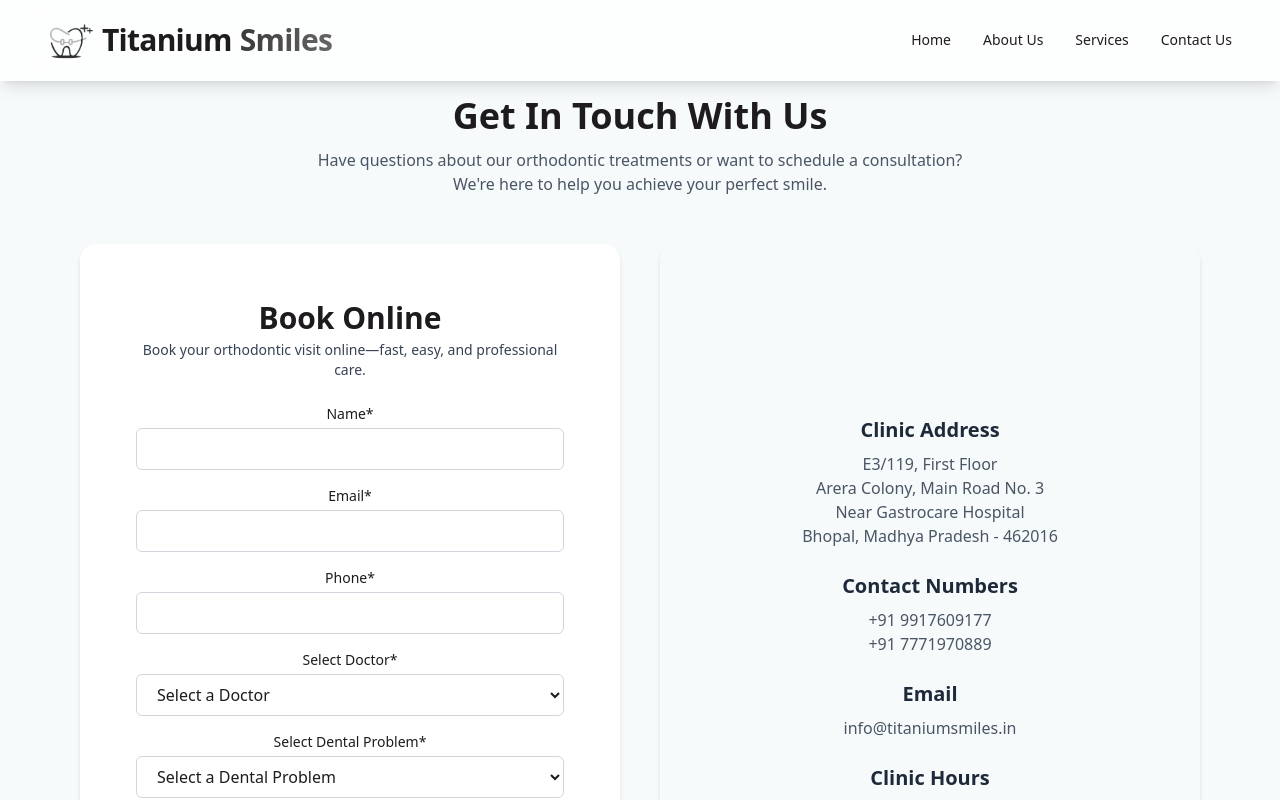
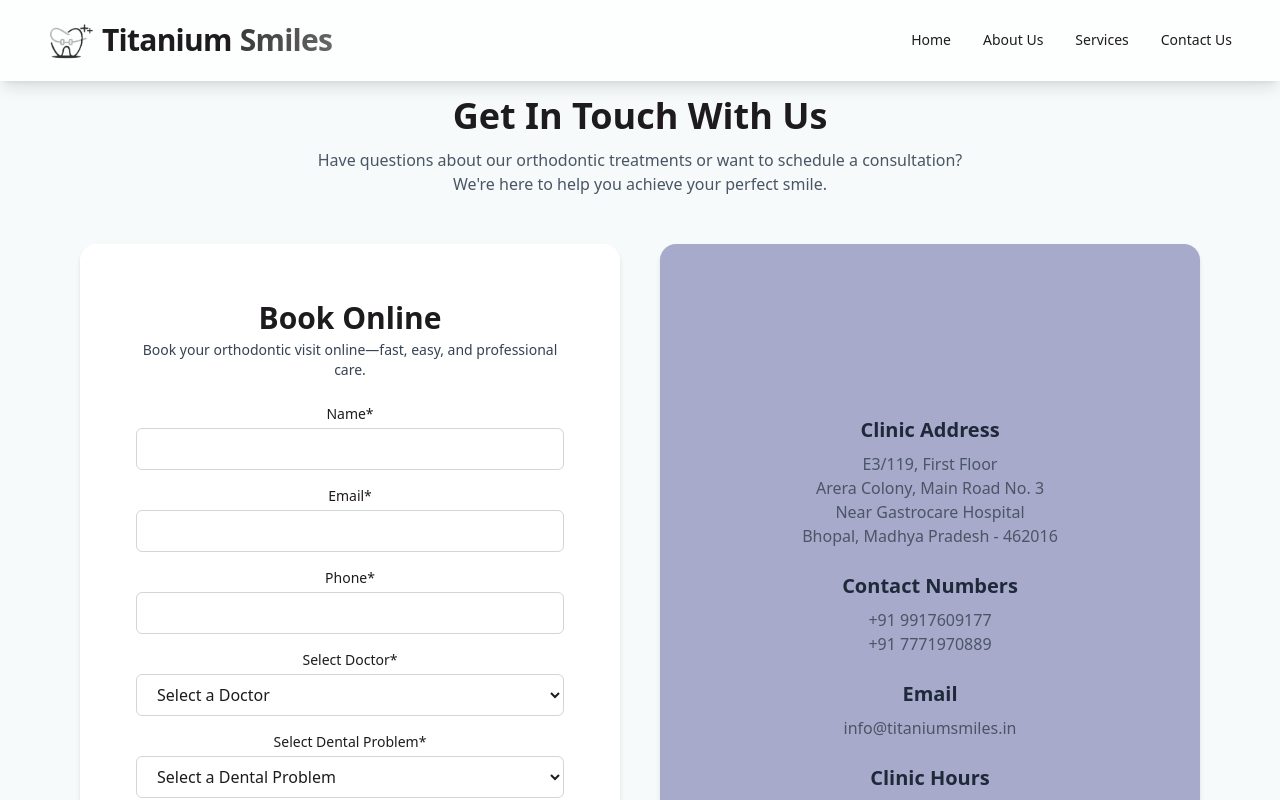
Before and after one commit to Nityom/dental-care, a React (Vite) app: page /contact in a window 1280 px wide. Built offline with nearby package versions, Linux system fonts and the light colour scheme.

Commit message:
fix: correct typo in className for Contact Info section background color

```diff
--- a/src/pages/ContactUsPage.jsx
+++ b/src/pages/ContactUsPage.jsx
@@ -20,7 +20,7 @@ const ContactUsPage = () => {
         </div>
 
         {/* Contact Info */}
-        <div className="bg-[#a7aaca`] p-6 md:p-10 md:rounded-2xl md:shadow-md flex flex-col justify-center space-y-6 mt-0">
+        <div className="bg-[#a7aaca] p-6 md:p-10 md:rounded-2xl md:shadow-md flex flex-col justify-center space-y-6 mt-0">
           <div>
             <h3 className="text-xl font-semibold mb-2 text-gray-800">Clinic Address</h3>
             <p className="text-gray-600">
```
